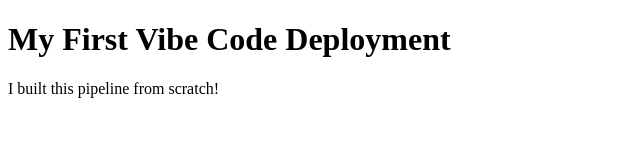
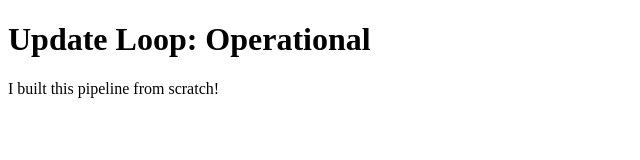
Before and after one commit to briansandvig/vibe-test, a plain HTML site: page index.html in a window 1280 px wide. Shown: the whole page, without its empty margins (0-640 px from the left). Drawn offline with Linux system fonts and the light colour scheme.

Commit message:
Update title

```diff
--- a/index.html
+++ b/index.html
@@ -1,7 +1,7 @@
 <!DOCTYPE html>
 <html>
 <body>
-  <h1>My First Vibe Code Deployment</h1>
+  <h1>Update Loop: Operational</h1>
   <p>I built this pipeline from scratch!</p>
 </body>
 </html>
```
